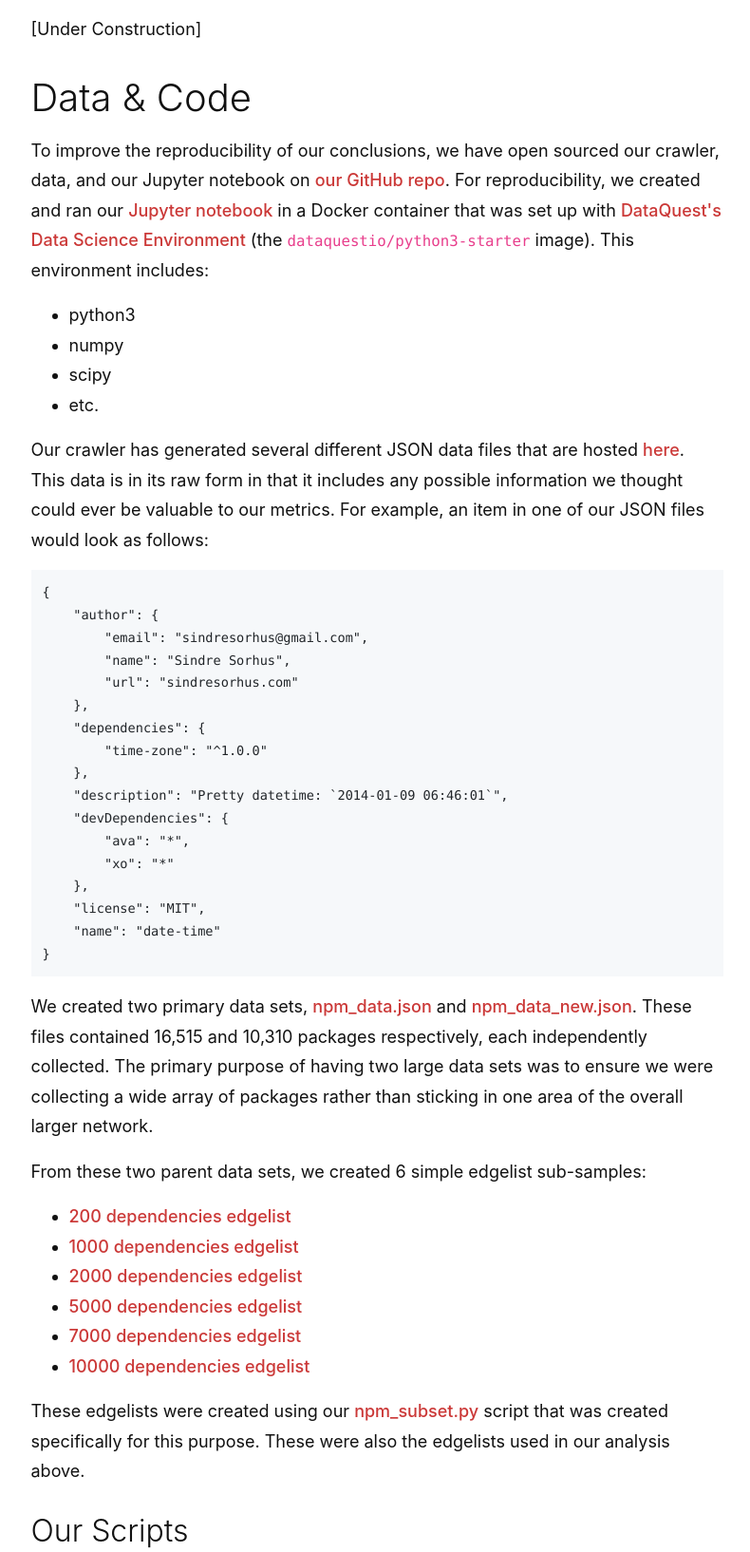
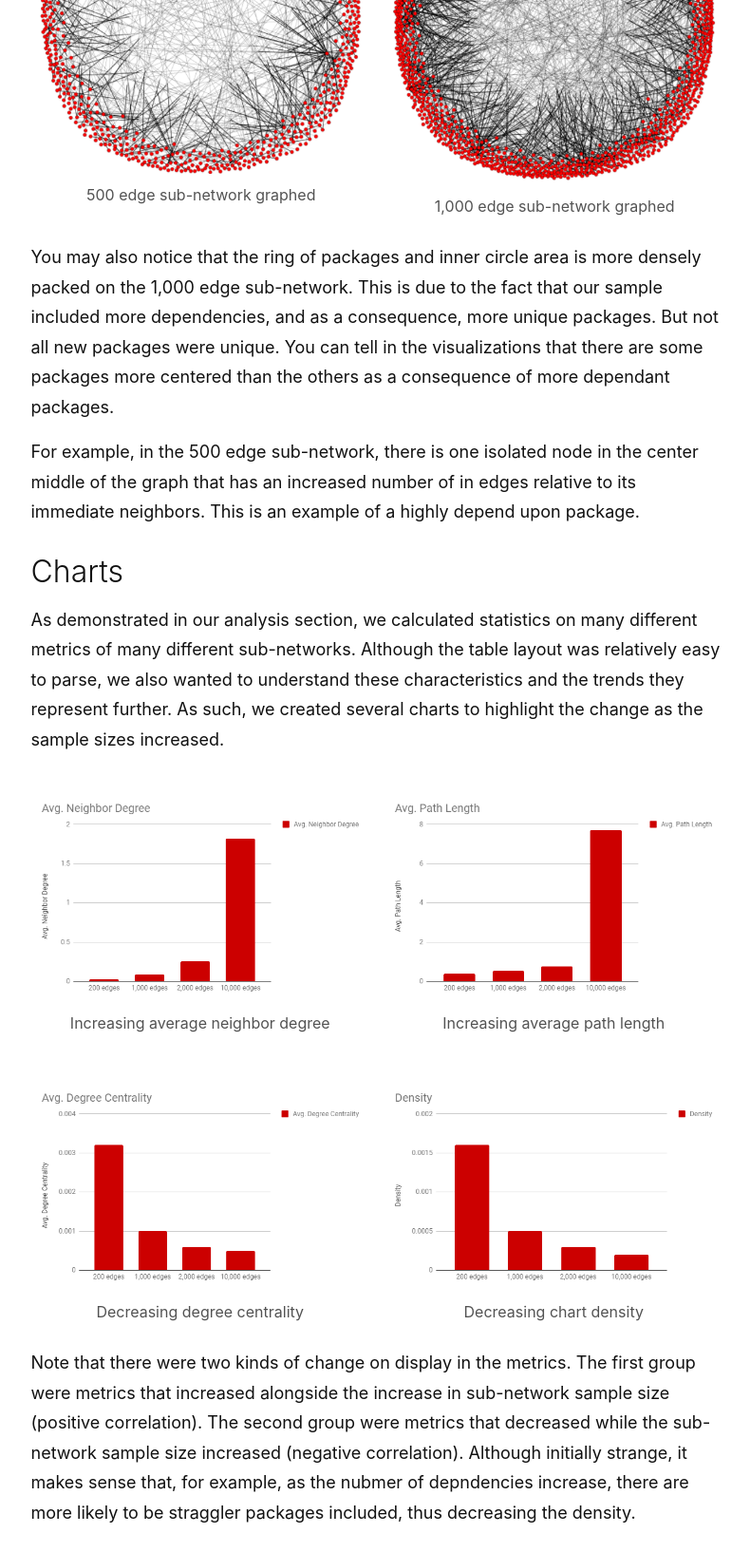
Before and after one commit to petetetete/cs499-project, a plain HTML site: page docs/index.html in a window 1280 px wide. Shown: the part 3038-4672 px from the top of the page at 95% size, without its empty margins (243-1033 px from the left). Drawn offline with Linux system fonts and the light colour scheme.

Commit message:
Add charts

```diff
--- a/docs/index.html
+++ b/docs/index.html
@@ -80,7 +80,11 @@
 
         <!-- Visualizations -->
         <h1 id="visualization" class="a-target">Visualizations <a class="a-target__anchor" href="#visualization">#</a></h1>
-        <p>We also wanted to visualize the sub-networks that we were creating to help understand the data that we had collected. To accomplish this, we plotted two of our sub-networks in a circular graph using a spring layout.</p>
+        <p>We also wanted to visualize the sub-networks that we were creating to help understand the data that we had collected. To accomplish this, we plotted two of our sub-networks in a circular graph using a spring layout. We also wanted to visualize some of the metrics we calculated in our analysis section, so we created charts.</p>
+
+        <h2 id="graphs" class="a-target">Graphs <a class="a-target__anchor" href="#graphs">#</a></h2>
+
+        <p>In the following graphs, the red circles denote the npm packages and the black lines are the dependencies between these packages. The edges in our graphs are directed because the dependency relationship between packages is usually uni-directional. Our graphs visualize this by denoting the in edges as thicker rectangles.</p>
 
         <div class="figures">
             <div class="figure">
@@ -94,7 +98,39 @@
             </div>
         </div>
 
-        <p>[Under Construction]</p>
+        <p>You may also notice that the ring of packages and inner circle area is more densely packed on the 1,000 edge sub-network. This is due to the fact that our sample included more dependencies, and as a consequence, more unique packages. But not all new packages were unique. You can tell in the visualizations that there are some packages more centered than the others as a consequence of more dependant packages.</p>
+
+        <p>For example, in the 500 edge sub-network, there is one isolated node in the center middle of the graph that has an increased number of in edges relative to its immediate neighbors. This is an example of a highly depend upon package.</p>
+
+        <h2 id="charts" class="a-target">Charts <a class="a-target__anchor" href="#charts">#</a></h2>
+
+        <p>As demonstrated in our analysis section, we calculated statistics on many different metrics of many different sub-networks. Although the table layout was relatively easy to parse, we also wanted to understand these characteristics and the trends they represent further. As such, we created several charts to highlight the change as the sample sizes increased.</p>
+
+        <div class="figures">
+            <div class="figure">
+                <img src="images/chart_neighbor_degree.png" class="figure__img" />
+                <span class="figure__descr">Increasing average neighbor degree</span>
+            </div>
+
+            <div class="figure">
+                <img src="images/chart_path_length.png" class="figure__img" />
+                <span class="figure__descr">Increasing average path length</span>
+            </div>
+        </div>
+
+        <div class="figures">
+            <div class="figure">
+                <img src="images/chart_degree_centrality.png" class="figure__img" />
+                <span class="figure__descr">Decreasing degree centrality</span>
+            </div>
+
+            <div class="figure">
+                <img src="images/chart_density.png" class="figure__img" />
+                <span class="figure__descr">Decreasing chart density</span>
+            </div>
+        </div>
+
+        <p>Note that there were two kinds of change on display in the metrics. The first group were metrics that increased alongside the increase in sub-network sample size (positive correlation). The second group were metrics that decreased while the sub-network sample size increased (negative correlation). Although initially strange, it makes sense that, for example, as the nubmer of depndencies increase, there are more likely to be straggler packages included, thus decreasing the density.</p>
 
 
         <!-- Data -->
```
Also changed, not shown: docs/images/chart_degree_centrality.png (added), docs/images/chart_density.png (added), docs/images/chart_neighbor_degree.png (added), docs/images/chart_path_length.png (added).
